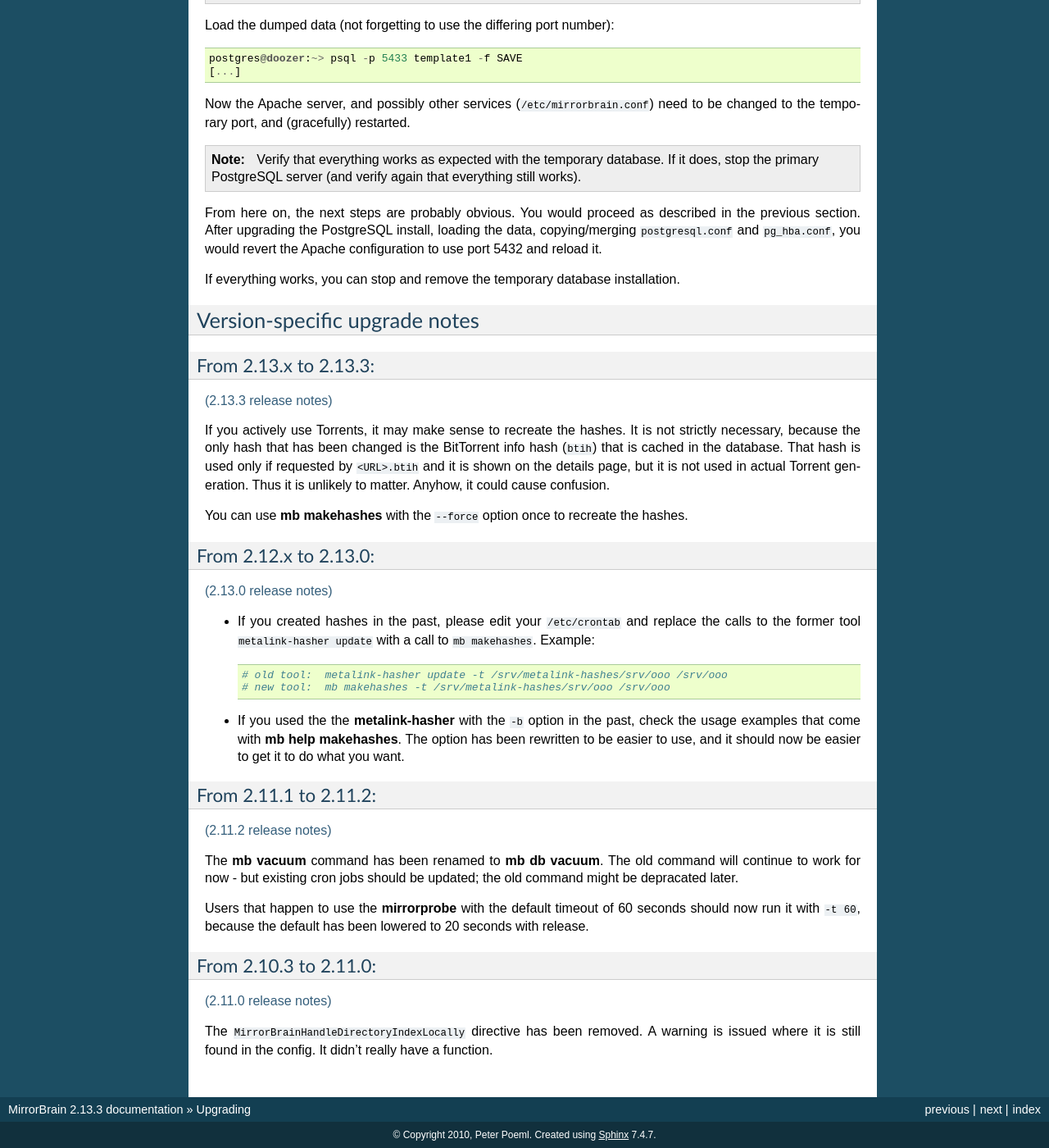
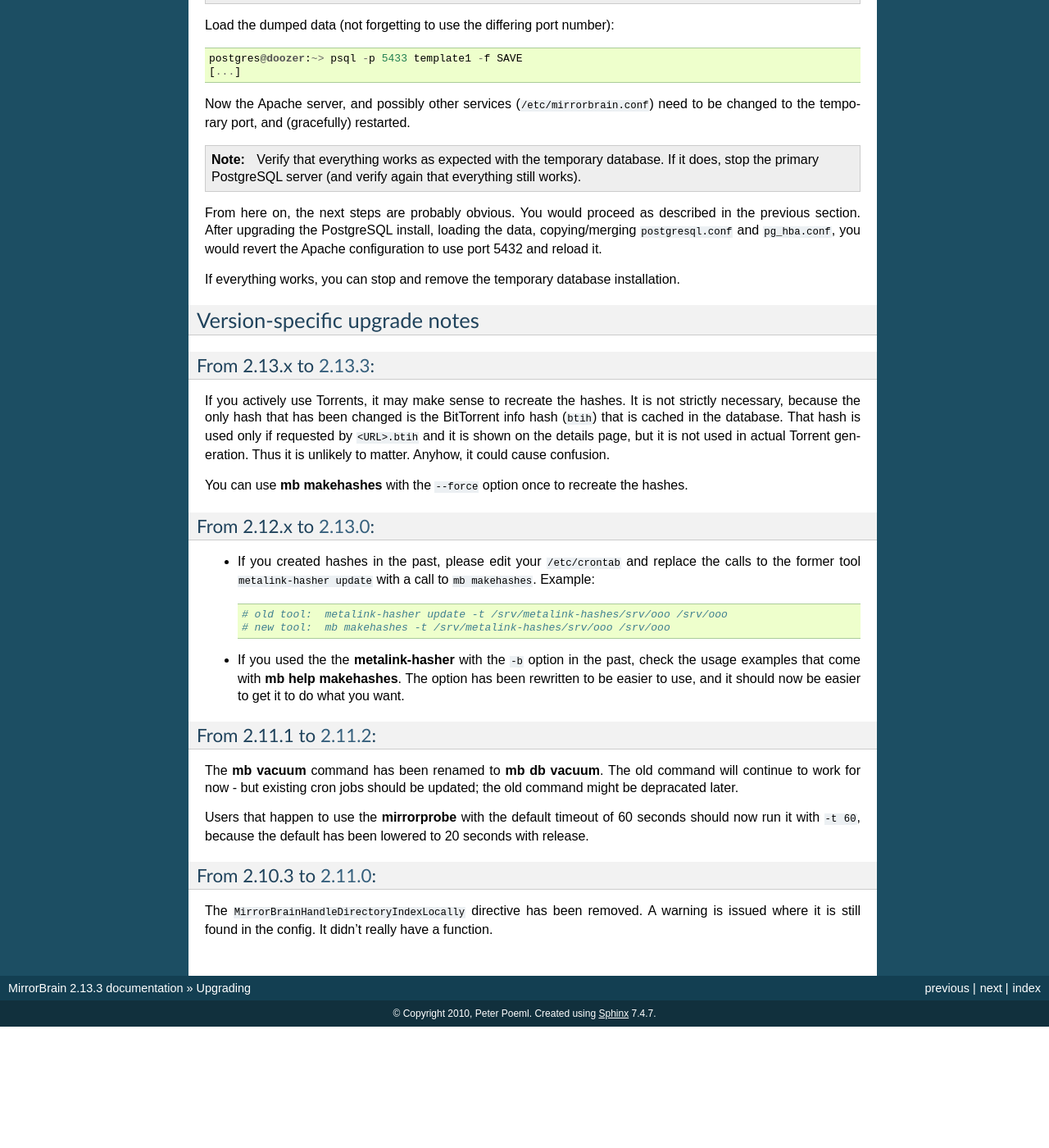
Before and after one commit to hayalci/mirrorbrain, a Sphinx documentation site: the page built from docs/upgrading.rst, in a window 1280 px wide and 1400 px high, scrolled down 3197 px. Shown: the whole window at 82% size. Built offline with Sphinx 7.4.7, drawn with Linux system fonts in a browser that asks for light colours; after the commit the page ends 4449 px from its top, so only the background shows below that.

Commit message:
docs/upgrading: found a sleeker way to link back to the release notes, I think
git-svn-id: http://svn.mirrorbrain.org/svn/mirrorbrain/trunk@8169 2d291e14-ff0c-0410-a3fa-d5caa9871f55

```diff
--- a/docs/upgrading.rst
+++ b/docs/upgrading.rst
@@ -234,10 +234,9 @@ If everything works, you can stop and remove the temporary database installation
 Version-specific upgrade notes
 -------------------------------
 
-From 2.13.x to 2.13.3:
-^^^^^^^^^^^^^^^^^^^^^^
+From 2.13.x to `2.13.3 <http://mirrorbrain.org/docs/changes/#release-2-13-3-r8166-sep-26-2010>`_:
+^^^^^^^^^^^^^^^^^^^^^^^^^^^^^^^^^^^^^^^^^^^^^^^^^^^^^^^^^^^^^^^^^^^^^^^^^^^^^^^^^^^^^^^^^^^^^^^^^
 
-`(2.13.3 release notes) <http://mirrorbrain.org/docs/changes/#release-2-13-3-r8166-sep-26-2010>`_
 
 If you actively use Torrents, it may make sense to recreate the hashes. It is
 not strictly necessary, because the only hash that has been changed is the
@@ -249,11 +248,8 @@ Anyhow, it could cause confusion.
 You can use :program:`mb makehashes` with the ``--force`` option once to
 recreate the hashes.
 
-
-From 2.12.x to 2.13.0:
-^^^^^^^^^^^^^^^^^^^^^^
-
-`(2.13.0 release notes) <http://mirrorbrain.org/docs/changes/#release-2-13-0-r8123-sep-6-2010>`_
+From 2.12.x to `2.13.0 <http://mirrorbrain.org/docs/changes/#release-2-13-0-r8123-sep-6-2010>`_:
+^^^^^^^^^^^^^^^^^^^^^^^^^^^^^^^^^^^^^^^^^^^^^^^^^^^^^^^^^^^^^^^^^^^^^^^^^^^^^^^^^^^^^^^^^^^^^^^^
 
 * If you created hashes in the past, please edit your :file:`/etc/crontab` and
   replace the calls to the former tool ``metalink-hasher update`` with a call
@@ -268,10 +264,8 @@ From 2.12.x to 2.13.0:
   easier to get it to do what you want.
 
 
-From 2.11.1 to 2.11.2:
-^^^^^^^^^^^^^^^^^^^^^^
-
-`(2.11.2 release notes) <http://mirrorbrain.org/docs/changes/#release-2-11-2-r7917-dec-5-2009>`_
+From 2.11.1 to `2.11.2 <http://mirrorbrain.org/docs/changes/#release-2-11-2-r7917-dec-5-2009>`_:
+^^^^^^^^^^^^^^^^^^^^^^^^^^^^^^^^^^^^^^^^^^^^^^^^^^^^^^^^^^^^^^^^^^^^^^^^^^^^^^^^^^^^^^^^^^^^^^^^
 
 The :program:`mb vacuum` command has been renamed to :program:`mb db vacuum`.
 The old command will continue to work for now - but existing cron jobs should
@@ -282,10 +276,8 @@ Users that happen to use the :program:`mirrorprobe` with the default timeout of
 lowered to 20 seconds with release.
 
 
-From 2.10.3 to 2.11.0:
-^^^^^^^^^^^^^^^^^^^^^^
-
-`(2.11.0 release notes) <http://mirrorbrain.org/docs/changes/#release-2-11-0-r7896-dec-2-2009>`_
+From 2.10.3 to `2.11.0 <http://mirrorbrain.org/docs/changes/#release-2-11-0-r7896-dec-2-2009>`_:
+^^^^^^^^^^^^^^^^^^^^^^^^^^^^^^^^^^^^^^^^^^^^^^^^^^^^^^^^^^^^^^^^^^^^^^^^^^^^^^^^^^^^^^^^^^^^^^^^
 
 The ``MirrorBrainHandleDirectoryIndexLocally`` directive has been removed.  A
 warning is issued where it is still found in the config. It didn't really have
```
